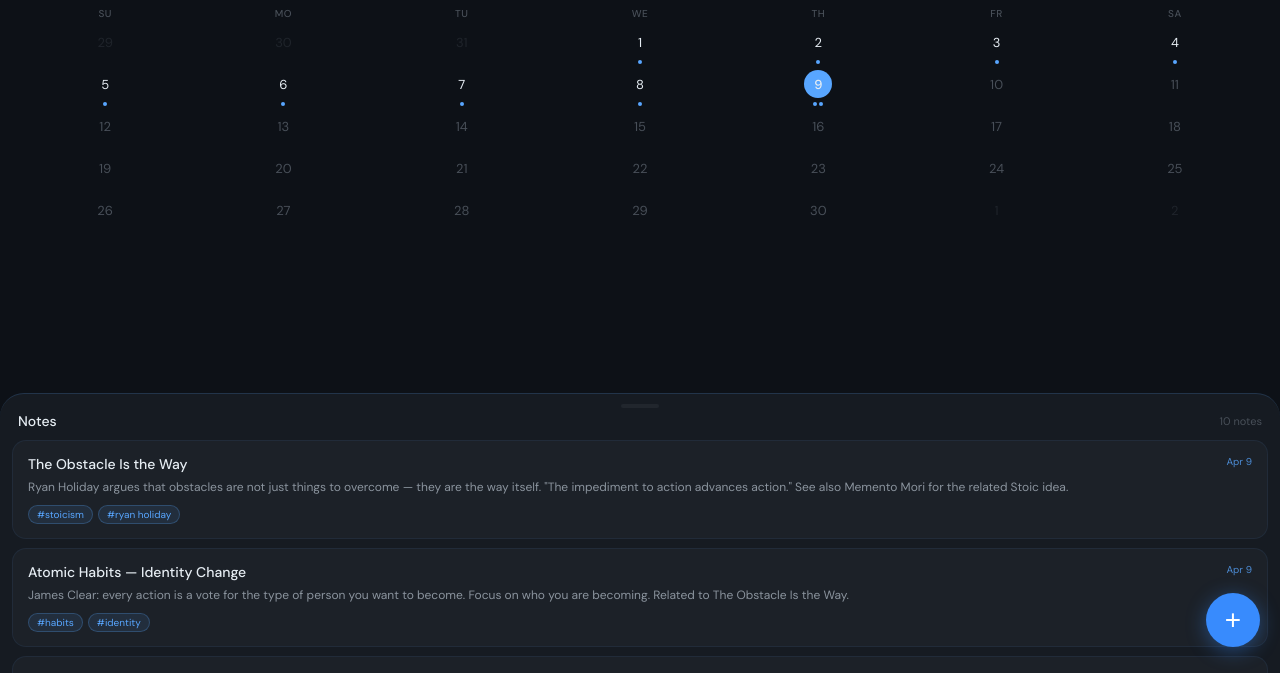
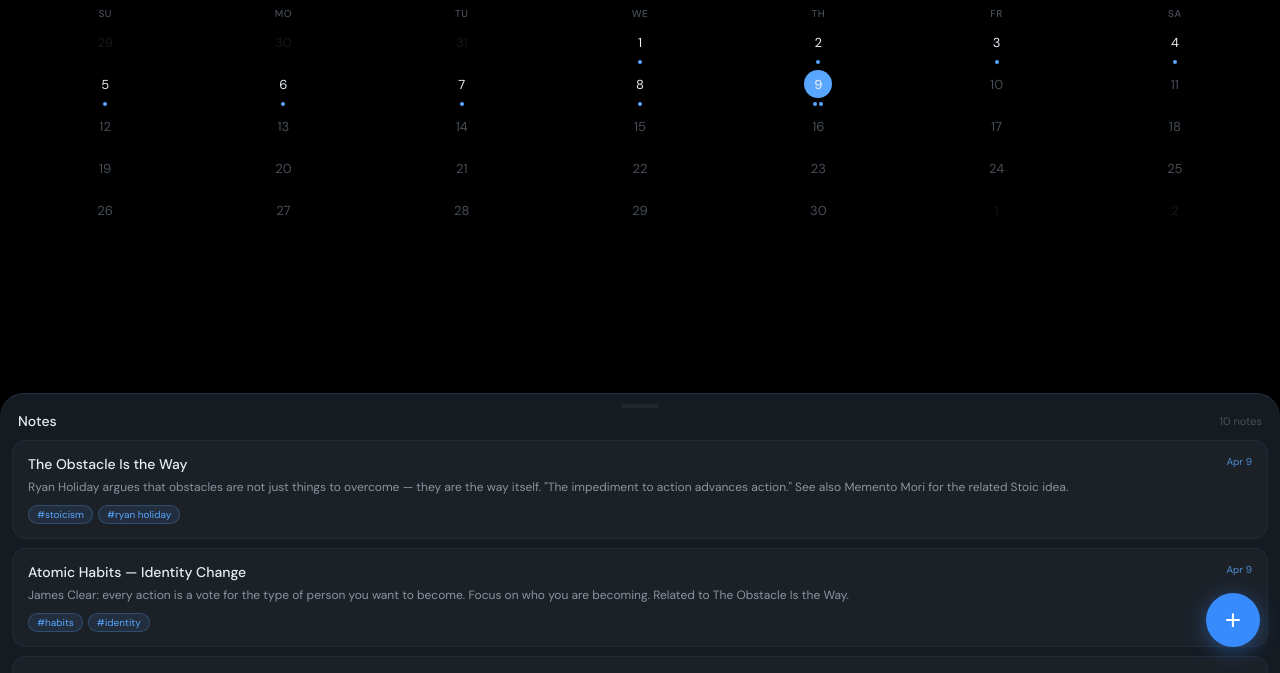
Before and after one commit to rookiefelipe-maker/Zettelapp, a plain HTML site: page index.html in a window 1280 px wide. Shown: the part 127-800 px from the top of the page. Drawn offline with Linux system fonts and the light colour scheme.

Commit message:
Change background color to black

```diff
--- a/index.html
+++ b/index.html
@@ -10,7 +10,7 @@
   <link href="https://fonts.googleapis.com/css2?family=DM+Sans:ital,wght@0,300;0,400;0,500;1,400&family=DM+Serif+Display&display=swap" rel="stylesheet" />
   <style>
     :root {
-      --bg:          #0d1117;
+      --bg:          #000000;
       --bg2:         #161b22;
       --bg3:         #1c2128;
       --bg4:         #21262d;
```
